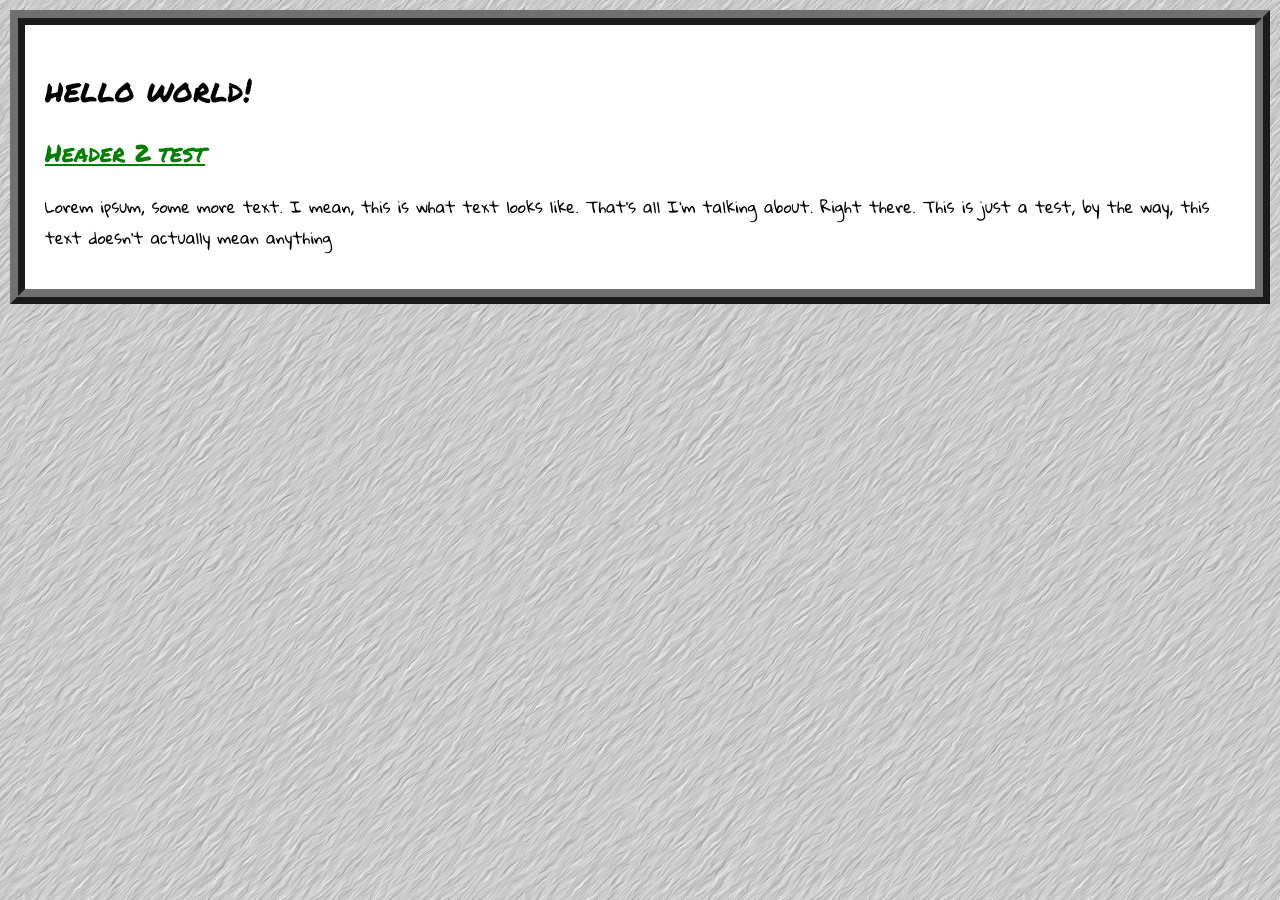
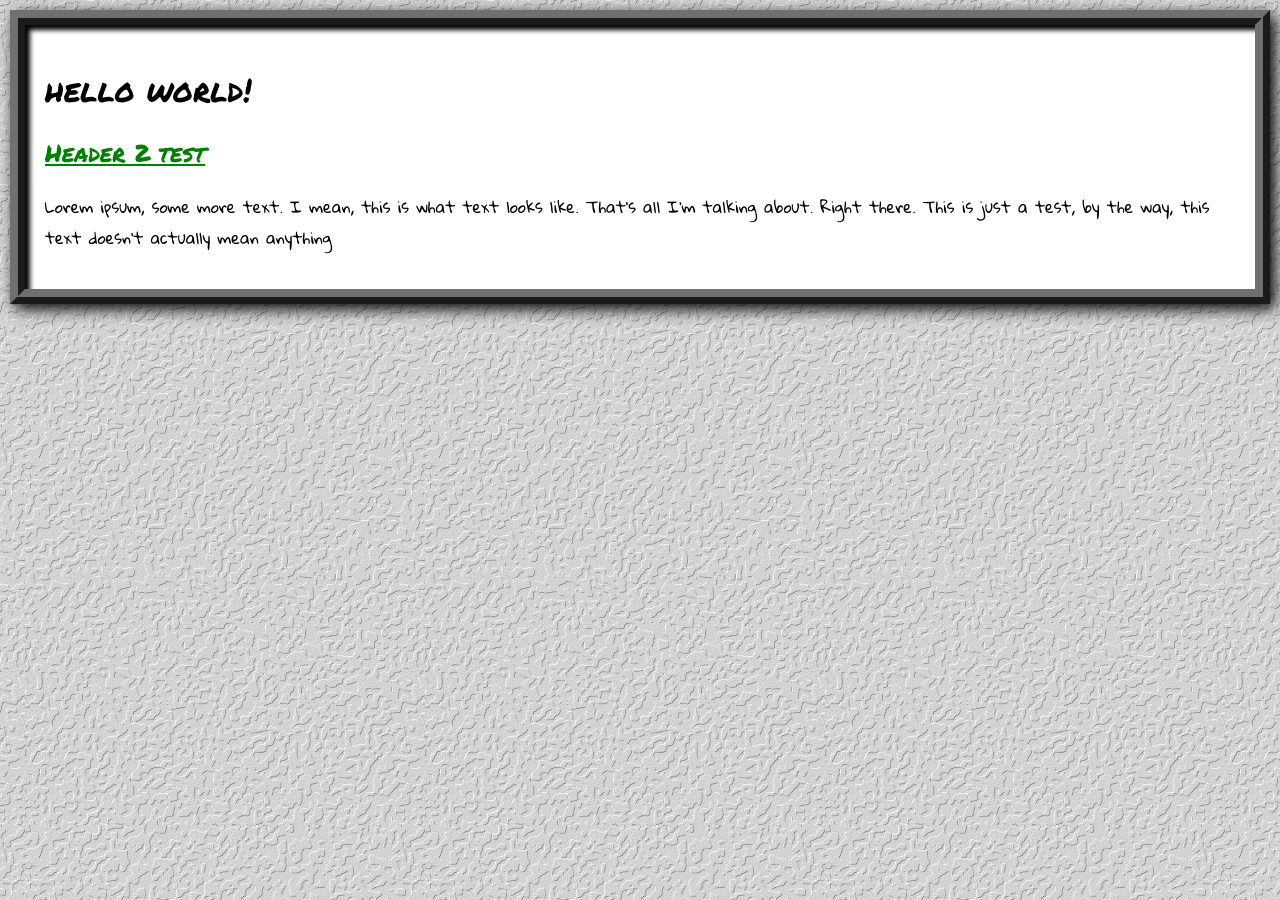
Before and after one commit to krathman257/krathman257.github.io, a Jekyll site: the page built from docs/index.html, in a window 1280 px wide. Built offline with Jekyll 4.4.1, drawn with Linux system fonts in a browser that asks for light colours.

Commit message:
Updated background image, effects

```diff
--- a/docs/_sass/main.scss
+++ b/docs/_sass/main.scss
@@ -9,16 +9,17 @@
 }
 
 html {
-	background-image: url("../images/background_wall.jpg");
-	background-size: 500px;
+	background-image: url("../images/background_wall.png");
 	border: 15px ridge #707070;
 	margin: 10px;
+	box-shadow: 5px 5px 15px;
 }
 
 body {
 	background: white;
 	padding: 20px;
 	margin: 0px;
+	box-shadow: inset 5px 5px 5px;
 }
 
 @include headings {
```
Also changed, not shown: docs/assets/images/background_wall.jpg (deleted), docs/assets/images/background_wall.png (added).
